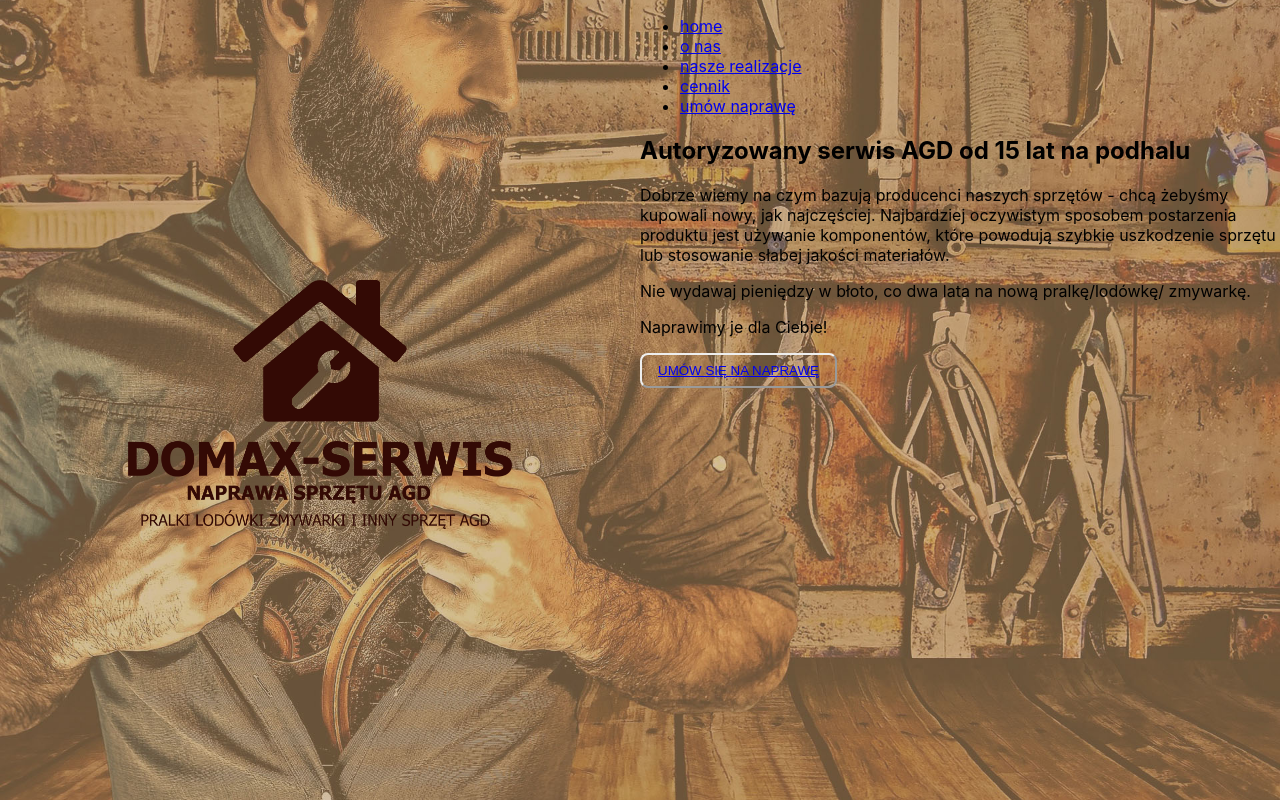
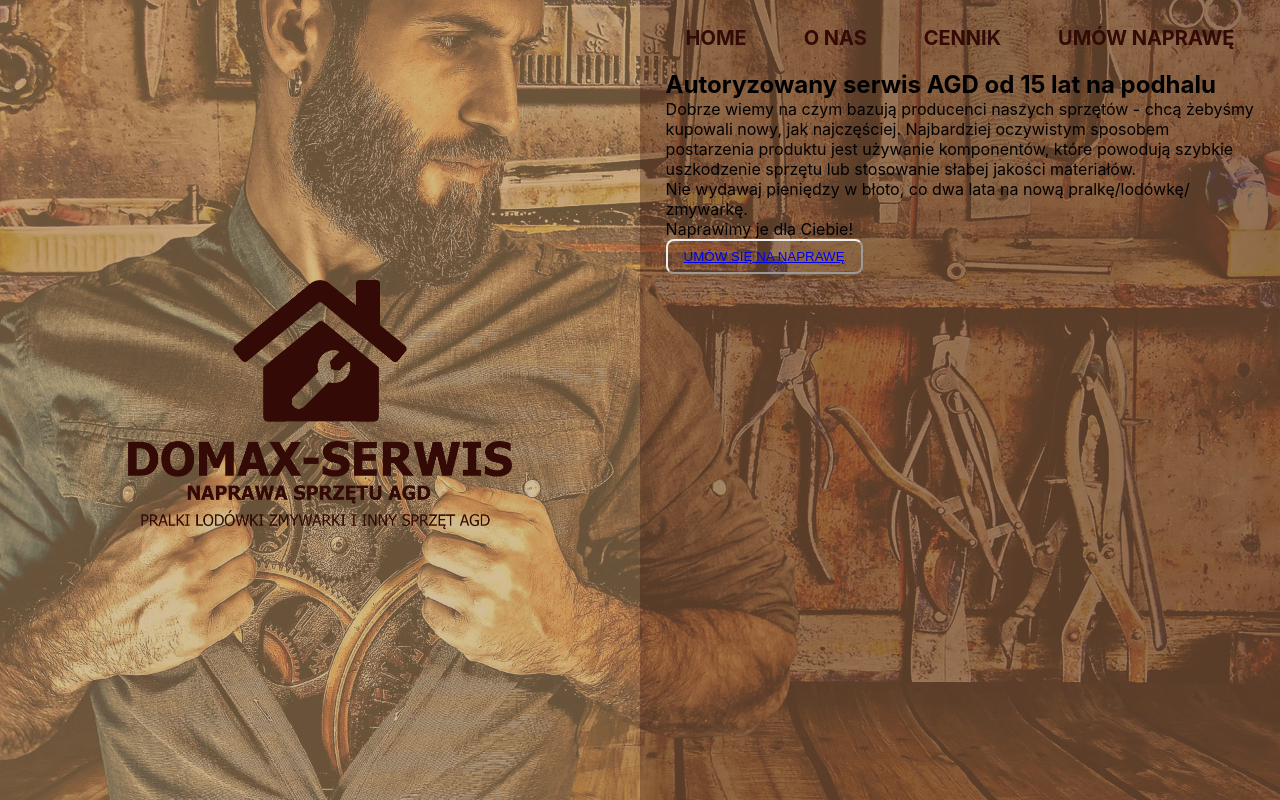
Before and after one commit to pdziobek/domax-serwis-project, a React (Create React App) app: page / in a window 1280 px wide. Built offline with nearby package versions, Linux system fonts and the light colour scheme.

Commit message:
navbar style

```diff
--- a/src/components/LeftSide/LeftSide.js
+++ b/src/components/LeftSide/LeftSide.js
@@ -11,7 +11,6 @@ export default function LeftSide() {
     return (
         <div className="left-side">
             <img className="logo" src={logo} alt='logo'/>
-
         </div>
     );
 }
--- a/src/components/Navbar/Navbar.js
+++ b/src/components/Navbar/Navbar.js
@@ -5,16 +5,17 @@ import AboutUs from "../../pages/AboutUs/AboutUs";
 import OurWork from "../../pages/OurWork/OurWork";
 import Prices from "../../pages/Prices/Prices";
 import RepairVisit from "../../pages/RepairVisit/RepairVisit";
+import './style.scss';
 
 
 export default function Navbar() {
     return (
         <header>
             <nav>
-                <ul>
+                <ul className='nav-list'>
                     <li><Link to="/">home</Link></li>
                     <li><Link to="/aboutus">o nas</Link></li>
-                    <li><Link to="/ourwork">nasze realizacje</Link></li>
+                    {/*<li><Link to="/ourwork">nasze realizacje</Link></li>*/}
                     <li><Link to="/prices" >cennik</Link></li>
                     <li><Link to="/repairvisit/1">umów naprawę</Link></li>
                 </ul>
--- /dev/null
+++ b/src/components/Navbar/style.scss
@@ -0,0 +1,31 @@
+* {
+  padding: 0;
+  margin: 0;
+  box-sizing: border-box;
+}
+
+.nav-list {
+  display: flex;
+  flex-wrap: wrap;
+  margin-bottom: 20px;
+  justify-content: space-between;
+
+  li {
+    list-style: none;
+
+    a {
+      text-transform: uppercase;
+      text-decoration: none;
+      font-size: 1.25em;
+      font-weight: bolder;
+      color: #330a05;
+      padding: 5px 20px 5px 20px;
+
+    }
+    a:hover {
+      background-color: #330a05;
+      color: #bd9669;
+
+    }
+  }
+}
--- a/src/components/RightSide/style.scss
+++ b/src/components/RightSide/style.scss
@@ -1,3 +1,11 @@
+* {
+  padding: 0;
+  margin: 0;
+  box-sizing: border-box;
+}
+
 .right-side {
   width: 50%;
+  background-color: #330a0550;
+  padding: 2%;
 }
--- a/src/style.scss
+++ b/src/style.scss
@@ -1,7 +1,7 @@
 .container {
   display: flex;
   background-image: url('images/tło_strony.jpg');
-  background-position: center;
+  background-position: top;
   background-size: cover;
   height: 100vh;
 };
```
